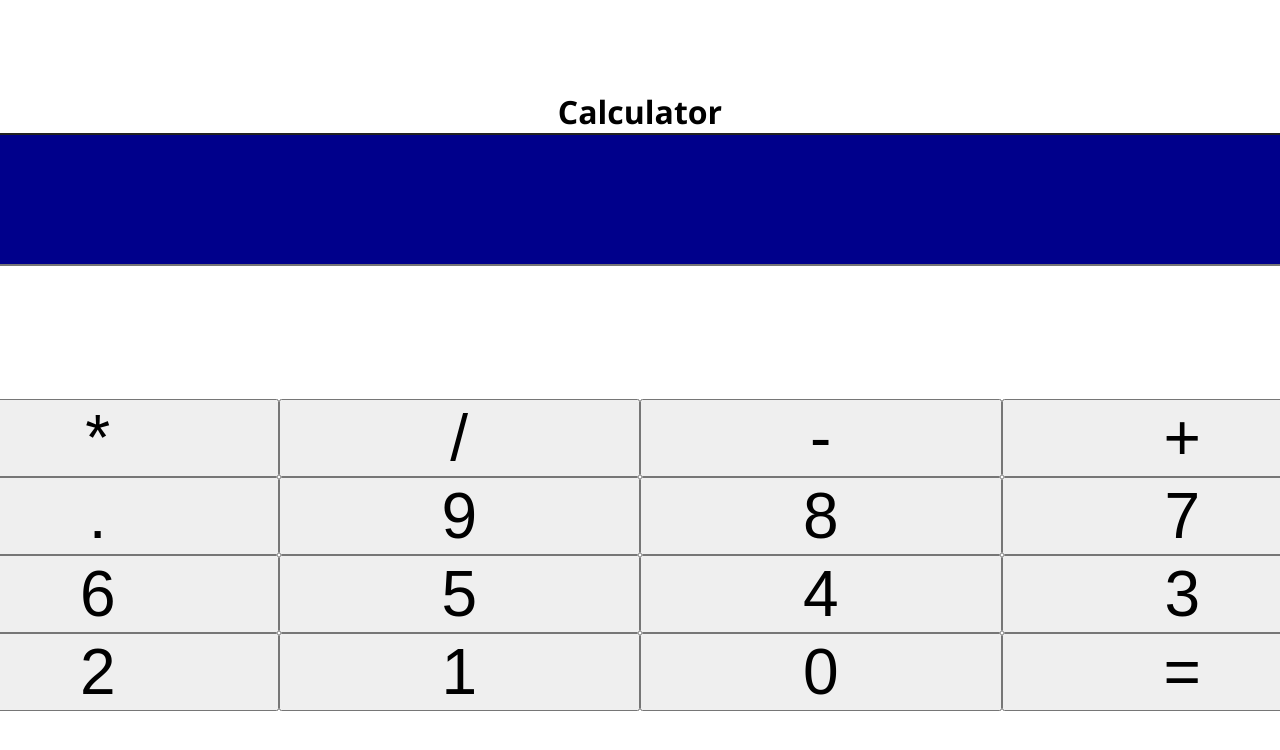
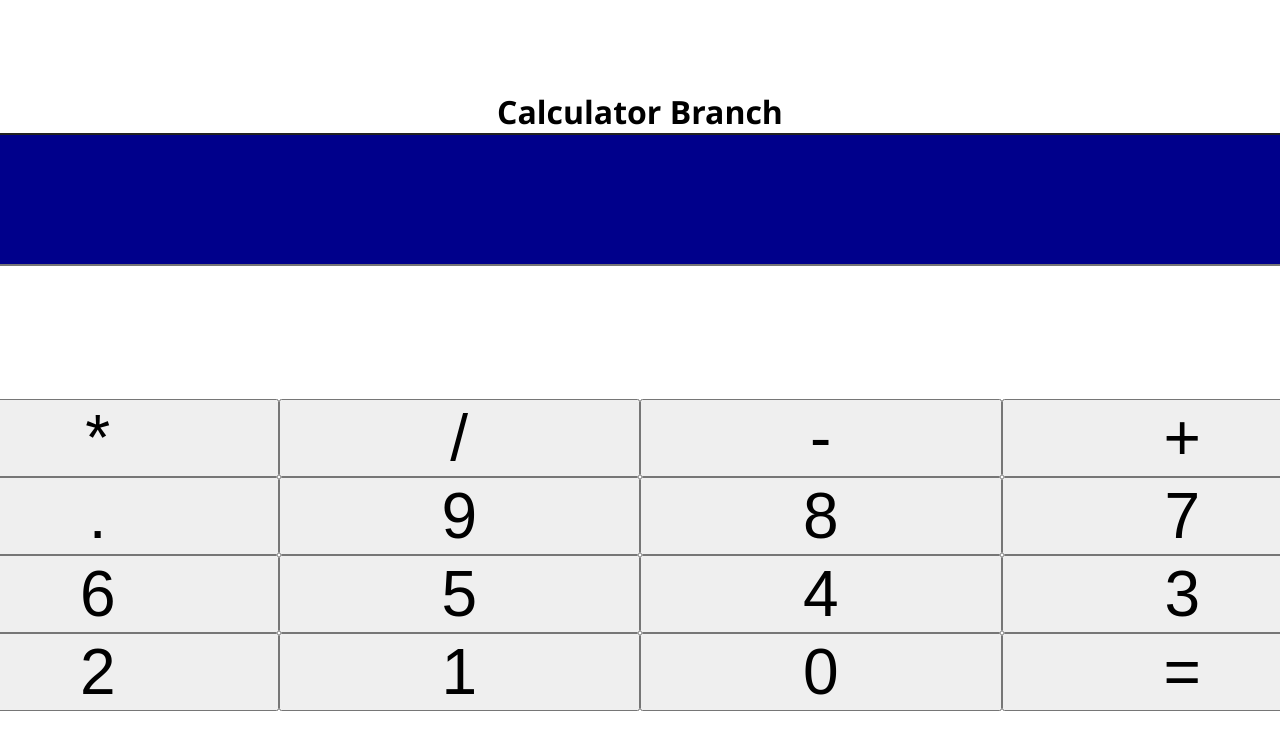
Before and after one commit to ThisMide/Central-Class, a plain HTML site: page index.html in a window 1280 px wide. Shown: the top 750 px of the page. Drawn offline with Linux system fonts and the light colour scheme.

Commit message:
just an idea

```diff
--- a/index.html
+++ b/index.html
@@ -8,7 +8,7 @@
       <link rel="stylesheet" href="styles.css">
 </head>
 <body>
-      <h1>Calculator</h1>
+      <h1>Calculator Branch</h1>
 
       <div class="calculator">
             <input type="text" id="textval" class="screen">
```
